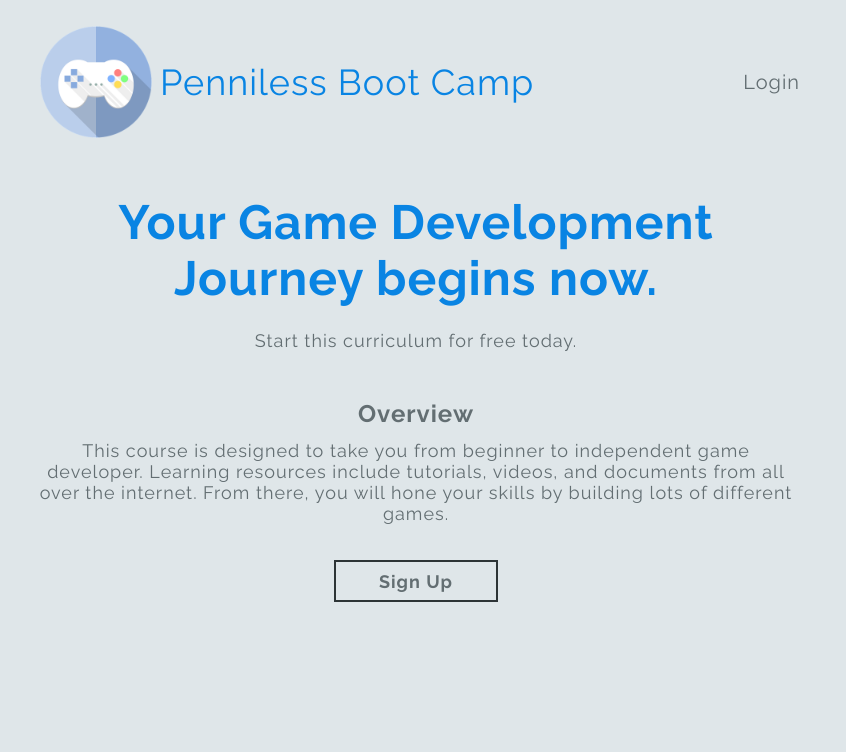
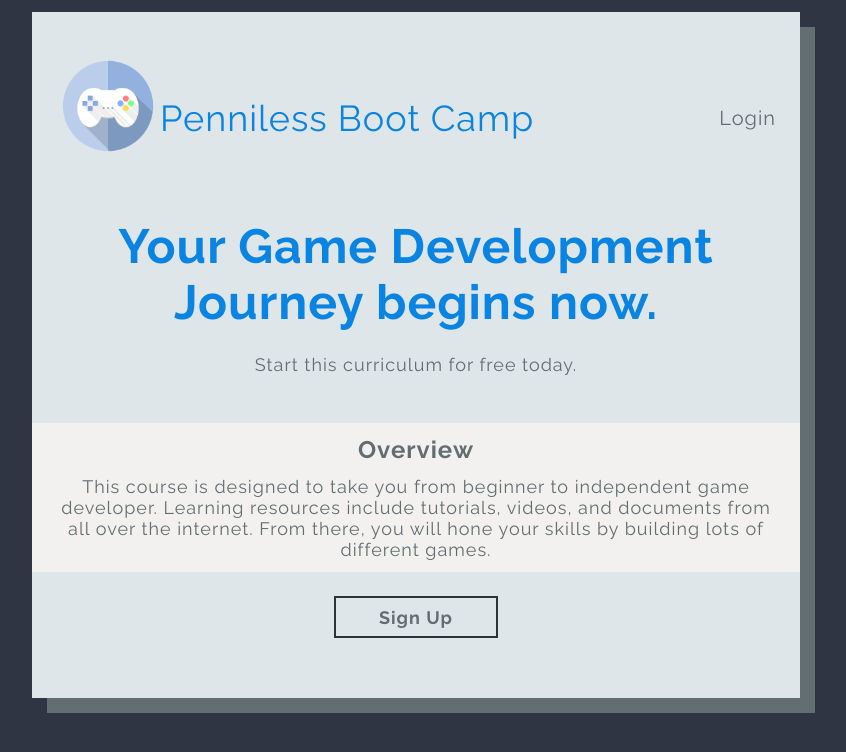
Before and after one commit to NoobCIT/gdb, a website: page public/index.html in a window 1280 px wide. Shown: the whole page, without its empty margins (224-1070 px from the left). Drawn offline with Linux system fonts and the light colour scheme.

Commit message:
homepage fixed

```diff
--- a/public/css/styles.css
+++ b/public/css/styles.css
@@ -4,11 +4,18 @@
   box-sizing: border-box;
   font-family: 'Raleway', sans-serif;
   color: #636e72;
-  background-color: #dfe6e9;
+  background-color: #2f3542;
   font-size: 18px;
   letter-spacing: 1px;
 }
 
+.page-container {
+  max-width: 768px;
+  box-shadow: 15px 15px #636e72;
+  margin: 12px auto;
+  padding: 12px 0px;
+  background-color: #dfe6e9;
+}
 
 /* === HEADER === */
 header {
@@ -19,21 +26,26 @@ header {
   margin: 18px auto 48px;
   line-height: 128px;
   text-align: bottom;
+  padding: 12px 24px;
+  background-color: #dfe6e9;
 }
 
 header img {
   height: 100%;
+  background-color: #dfe6e9;
 }
 
 .nav-title {
   font-size: 36px;
   color: #0984e3;
+  background-color: #dfe6e9;
 }
 
 .nav-login {
   flex: 1;
   text-align: right;
   font-size: 20px;
+  background-color: #dfe6e9;
 }
 
 /* === MAIN === */
@@ -46,25 +58,38 @@ header img {
   text-align: center;
   max-width: 768px;
   width: 100%;
+  background-color: #dfe6e9;
+}
+
+.main-heading {
+  background-color: #dfe6e9;
 }
 
 .main-heading h1 {
   font-size: 48px;
   margin-bottom: 24px;
   color: #0984e3;
+  background-color: #dfe6e9;
 }
 
 .main-heading div {
   margin-bottom: 48px;
+  background-color: #dfe6e9;
 }
 
 .overview {
-  margin-bottom: 36px;
+  background-color: #f3f1ef;
+  padding: 12px 24px;
+  margin-bottom: 24px;
 }
 
+.overview div {
+  background-color: #f3f1ef;
+}
 .overview h1 {
   font-size: 24px;
   margin-bottom: 12px;
+  background-color: #f3f1ef;
 }
 
 .signup button {
@@ -75,6 +100,7 @@ header img {
   border: 2px solid #2d3436;
   background-color: #dfe6e9;
   outline: none;
+
 }
 
 .signup button:hover {
--- a/public/index.html
+++ b/public/index.html
@@ -8,6 +8,7 @@
     <link rel="stylesheet" href="/css/styles.css">
   </head>
   <body>
+    <div class="page-container">
       <header>
         <img class="nav-logo" src="/images/icon.png" alt="Poor Man's Bootcamp">
         <div class="nav-title">Penniless Boot Camp</div>
@@ -28,6 +29,7 @@
           <button>Sign Up</button>
         </div>
       </div>
+    </div>
     <footer>
     </footer>
   </body>
```
Lines whose indentation alone changed are shown as unchanged.
